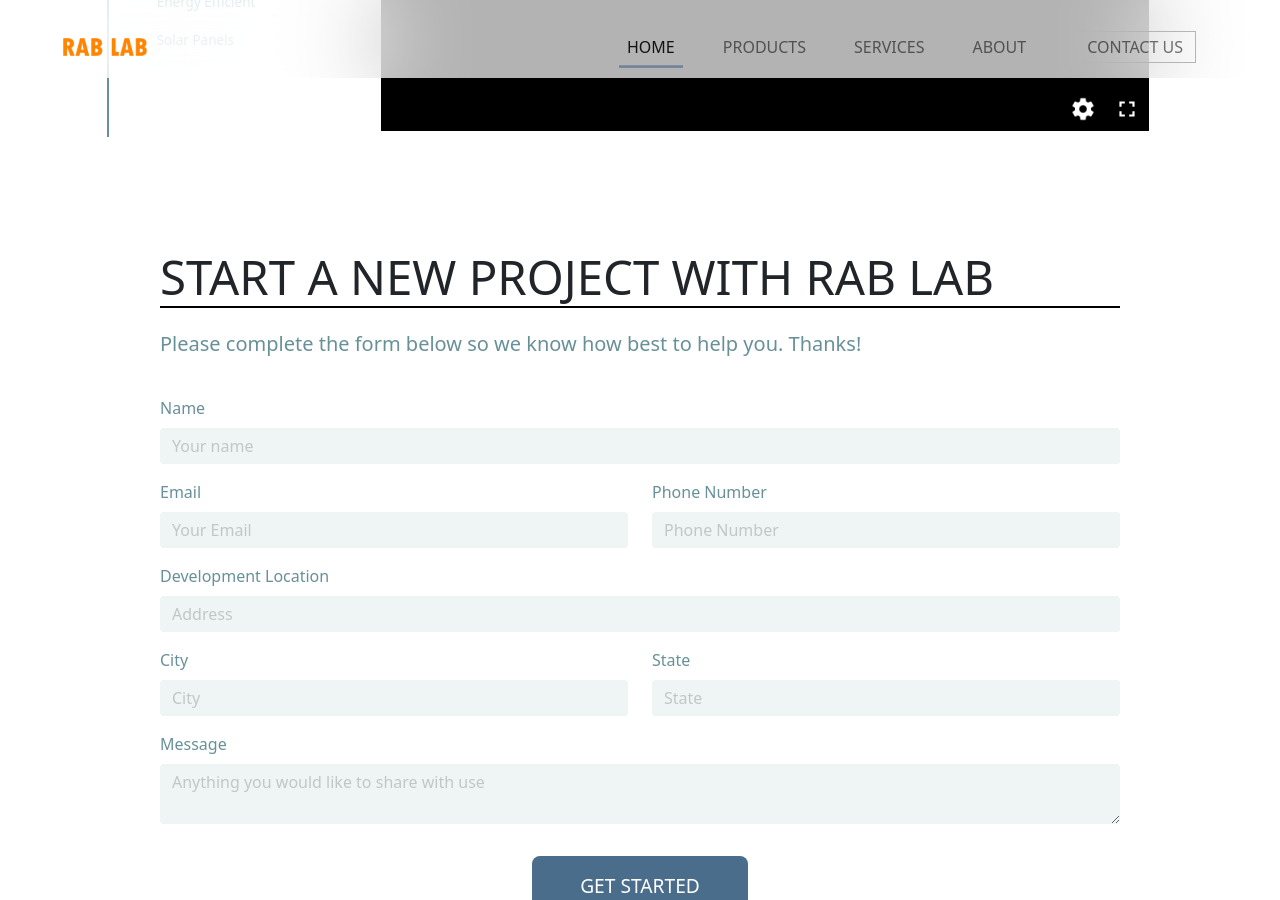
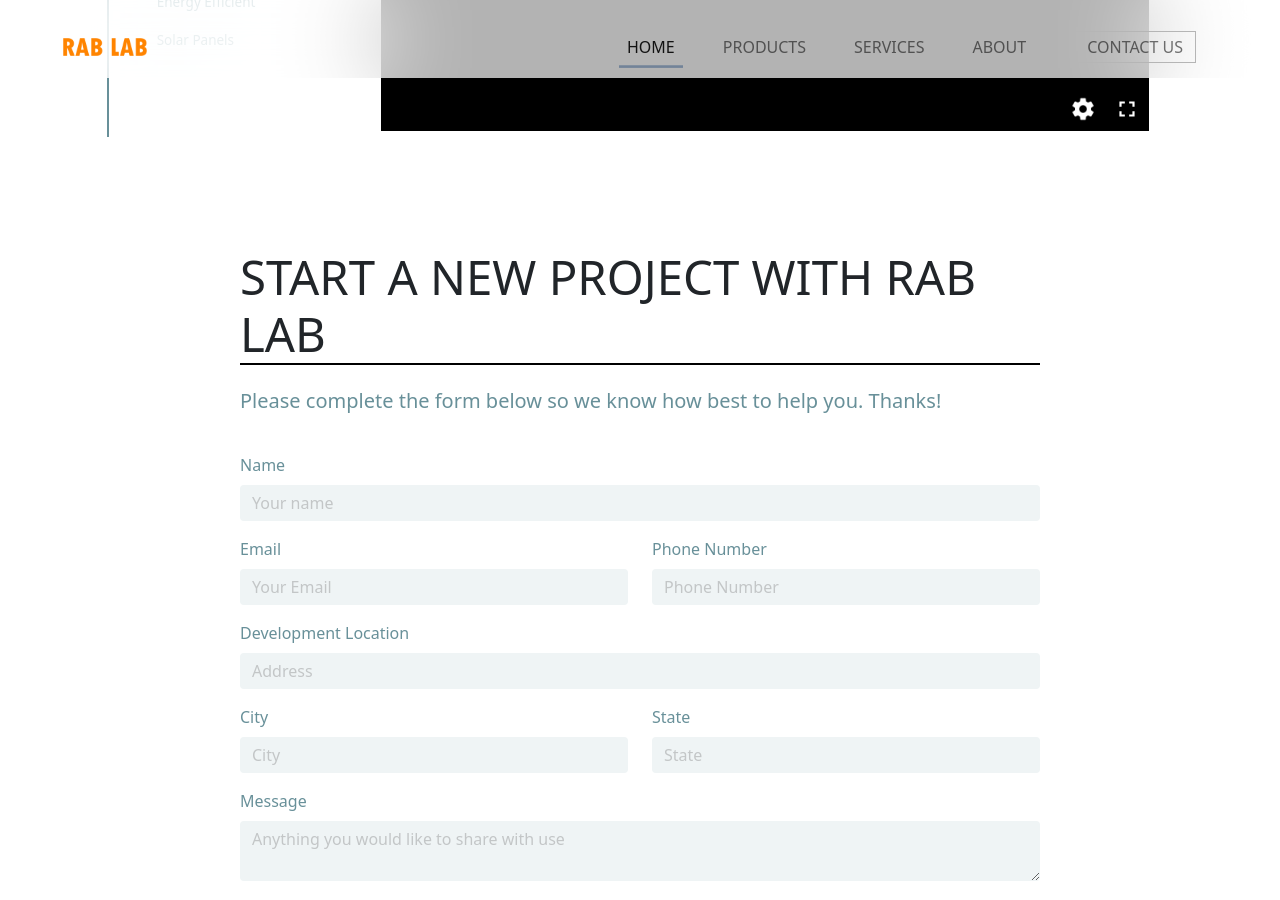
Before and after one commit to rab-lab/rab-lab.github.io, a Jekyll site: the page built from index.md, in a window 1280 px wide and 900 px high, scrolled down 2854 px. Built offline with Jekyll 4.4.1, drawn with Linux system fonts in a browser that asks for light colours; nearby versions of some CDN libraries.

```diff
--- a/_config.yml
+++ b/_config.yml
@@ -21,7 +21,7 @@
 title: RAB-LAB
 email: your-email@example.com
 description: >- # this means to ignore newlines until "baseurl:"
-  Easy Build Anytime
+  RAB-LAB: Easy Build Anytime
 baseurl: "" # the subpath of your site, e.g. /blog
 url: "https://rab-lab.github.io/" # the base hostname & protocol for your site, e.g. http://example.com
 # twitter_username: jekyllrb
--- a/_layouts/default.html
+++ b/_layouts/default.html
@@ -14,7 +14,9 @@
     {%- include header.html -%}
     <main id="content" class="{% if page.margin != false %}col-10{% endif %} mx-auto" role="main">
       {{ content }}
-      {% include contact-form.html %}
+      <div class="{% if page.margin == false %}col-10{% endif %} mx-auto">
+        {% include contact-form.html %}
+      </div>
     </main>
     {%- include footer.html -%}
     <script src="https://cdn.jsdelivr.net/npm/bootstrap@5.1.3/dist/js/bootstrap.bundle.min.js" integrity="sha384-ka7Sk0Gln4gmtz2MlQnikT1wXgYsOg+OMhuP+IlRH9sENBO0LRn5q+8nbTov4+1p" crossorigin="anonymous"></script>
```
